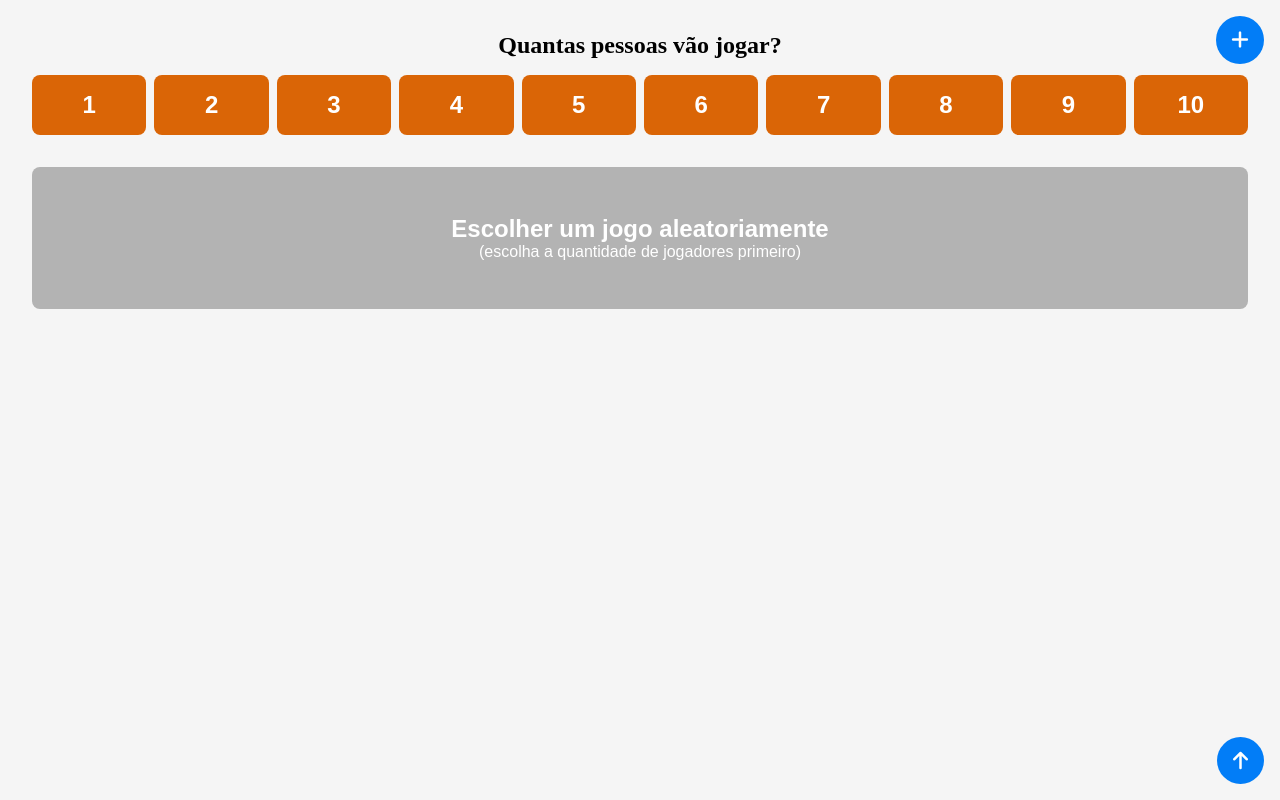
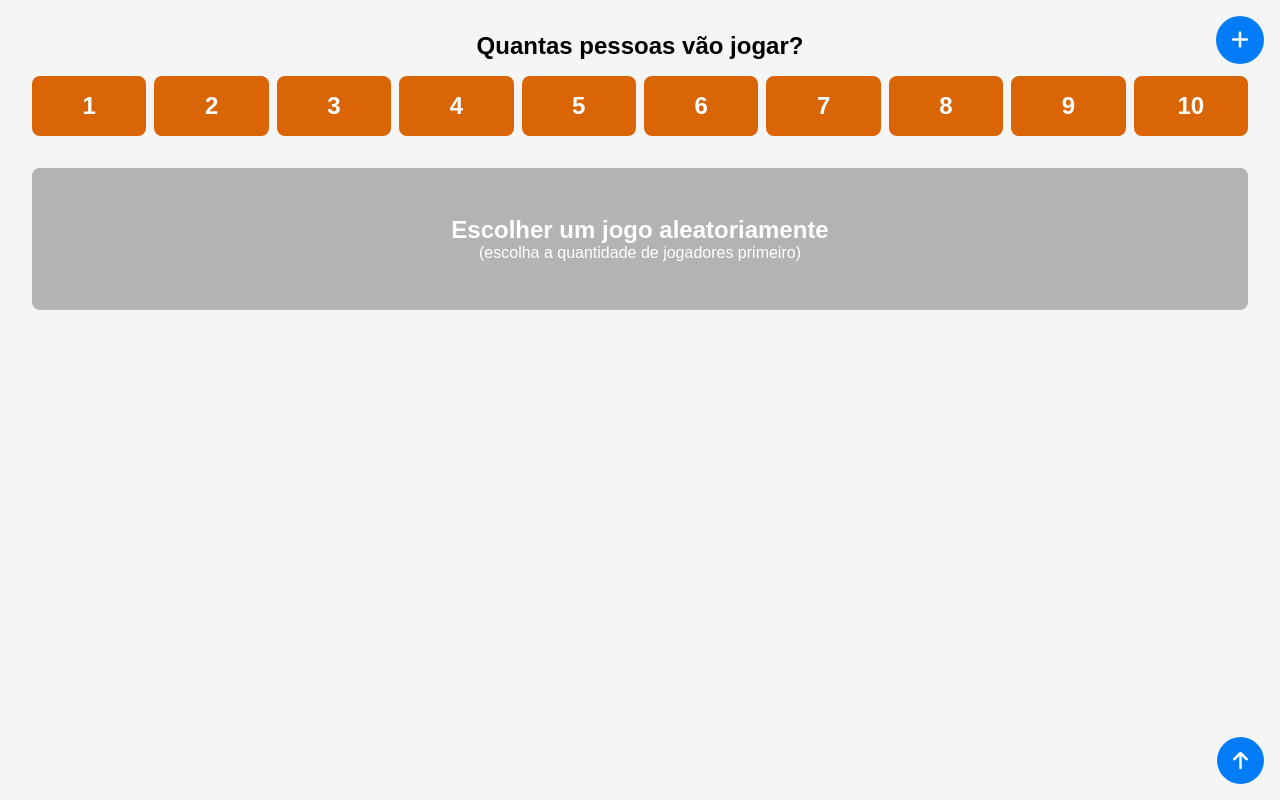
Before and after one commit to luarakerlen/boardgames-frontend, a plain HTML site: page index.html in a window 1280 px wide. Drawn offline with Linux system fonts and the light colour scheme.

Commit message:
adiciona fonte sans-serif ao cabeçalho e organiza estilos dos botões

```diff
--- a/styles/header.css
+++ b/styles/header.css
@@ -2,6 +2,7 @@ header {
 	display: flex;
 	flex-direction: column;
 	gap: 2rem;
+	font-family: sans-serif;
 }
 
 /* BOTÕES INICIAIS */
@@ -67,6 +68,7 @@ header {
 	background-color: #f7a440;
 }
 
+/* BOTÃO PRINCIPAL */
 .mainButton {
 	background-color: #027df7;
 	border-radius: 8px;
```
